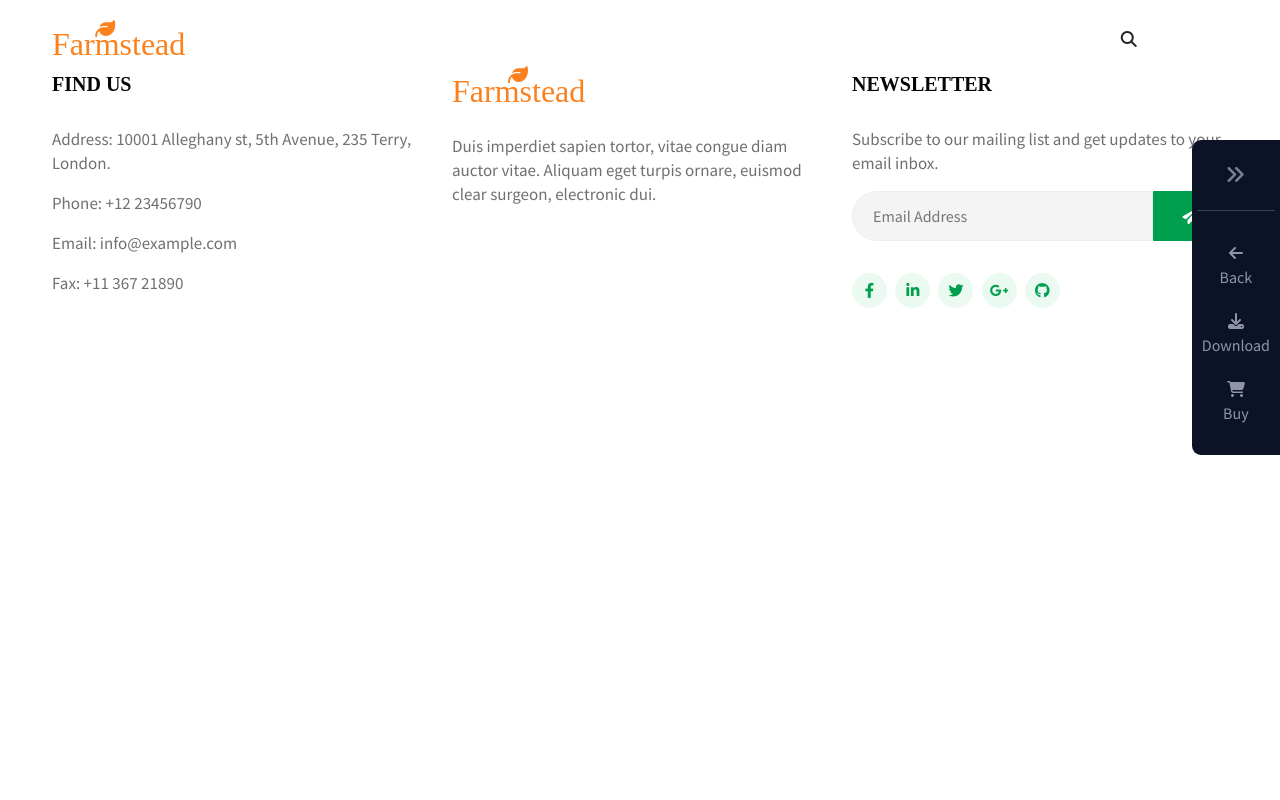
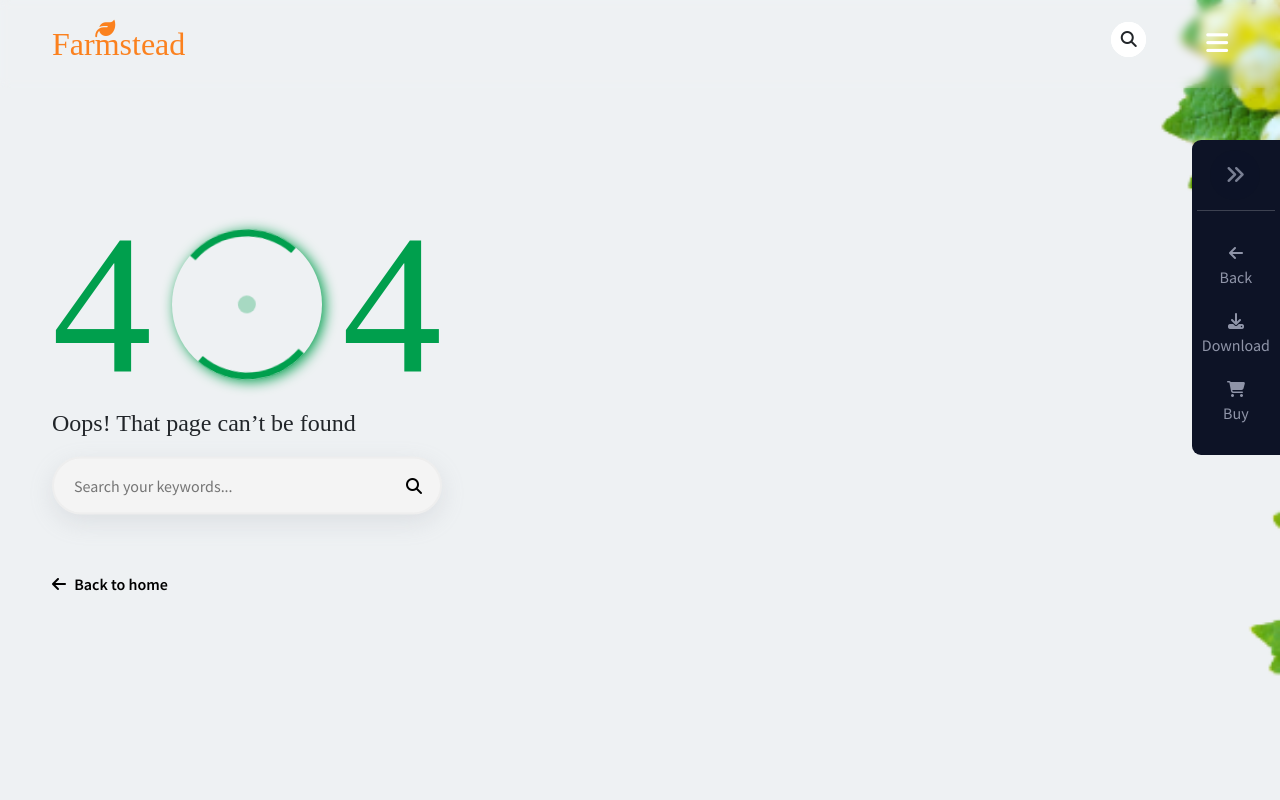
Before and after one commit to hqbao000101/BCS07_CAPSTONE1_G6_Farmstead, a plain HTML site: page pages/page404.html in a window 1280 px wide. Shown: the top 800 px of the page. Drawn offline with nearby package versions, Linux system fonts and the light colour scheme; a web font is replaced by a local one.

Commit message:
feat: page404-main

```diff
--- a/css/style.page404.css
+++ b/css/style.page404.css
@@ -1 +1,193 @@
+/* ! global */
+header > nav.navbar {
+  backdrop-filter: blur(5px);
+}
+
+/***** dark-theme *****/
+.dark-theme .oops {
+  background-color: #333;
+}
+
+.dark-theme .oops .oops__content > p,
+.dark-theme .oops .oops__content > a i,
+.dark-theme .oops .oops__content > a span {
+  color: white;
+}
+
+.dark-theme .oops .oops__content form input {
+  background-color: #0b0d0e;
+  border-color: rgba(255, 255, 255, 0.2);
+  color: #eee;
+}
+
+.dark-theme .oops .oops__content form i {
+  color: white;
+}
+/***** End dark-theme *****/
+
 /* ! oops */
+.oops {
+  background-image: url("../img/page404/error2.png");
+  background-size: cover;
+  height: 100vh;
+  position: relative;
+  background-color: rgba(171, 184, 195, 0.2);
+}
+
+.oops .oops__content {
+  position: absolute;
+  top: 50%;
+  transform: translateY(-50%);
+}
+
+.oops .oops__content .content__title h1 {
+  font-size: 200px;
+  line-height: 1;
+  color: #009f4d;
+  font-family: var(--font-volkhov);
+  margin-bottom: 0;
+}
+
+.oops .oops__content .content__title .zero_shadow {
+  border-radius: 50%;
+  box-shadow: 3px 2px 13px #009f4d;
+  margin: 0 20px;
+}
+
+.oops .oops__content .content__title .zero_shadow #zero {
+  height: 150px;
+  width: 150px;
+  border-radius: 50%;
+  background-color: transparent;
+  border-top: 7px solid #009f4d;
+  border-bottom: 7px solid #009f4d;
+  border-left: 7px solid transparent;
+  border-right: 7px solid transparent;
+  animation: borderSpin 5s infinite ease-in;
+  position: relative;
+}
+
+.oops .oops__content .content__title .zero_shadow #zero .zero__inner {
+  width: 6.7%;
+  height: 6.7%;
+  border-radius: 50%;
+  background-color: #009f4d;
+  position: absolute;
+  top: 50%;
+  left: 50%;
+  transform: translate(-50%, -50%);
+  animation: circleScale 2.5s infinite ease-in-out;
+}
+
+.oops .oops__content > p {
+  font-size: 24px;
+  font-weight: 300;
+  font-family: var(--font-volkhov);
+}
+
+.oops .oops__content form {
+  margin: 16px 0 57px;
+}
+
+.oops .oops__content form input {
+  padding: 15px 58px 15px 20px;
+  color: #060606;
+  border: 2px solid #eee;
+  background-color: #f4f4f4;
+  border-radius: 35px;
+  width: 100%;
+  box-shadow: rgba(149, 157, 165, 0.2) 0px 8px 24px;
+}
+
+.oops .oops__content form input:focus {
+  outline: none;
+}
+
+.oops .oops__content form i {
+  position: absolute;
+  top: 50%;
+  right: 20px;
+  transform: translateY(-50%);
+  transition: all 0.5s;
+}
+
+.oops .oops__content form i:hover {
+  color: #009f4d;
+}
+
+.oops .oops__content > a i {
+  transition: all 0.5s;
+}
+
+.oops .oops__content > a span {
+  font-weight: 600;
+  margin-left: 5px;
+  transition: all 0.5s;
+}
+
+.oops .oops__content > a:hover i,
+.oops .oops__content > a:hover span {
+  color: #009f4d;
+}
+
+/* ! responsive */
+/* ! 576px */
+@media screen and (max-width: 575.98px) {
+  .oops .oops__content {
+    width: 92%;
+    padding: 0 45px;
+  }
+
+  .oops .oops__content .content__title h1 {
+    font-size: 100px;
+  }
+
+  .oops .oops__content > p {
+    font-size: 16px;
+  }
+
+  .oops .oops__content .content__title .zero_shadow #zero {
+    width: 80px;
+    height: 80px;
+  }
+}
+
+/* ! 387px */
+@media screen and (max-width: 387px) {
+  .oops .oops__content {
+    padding: 0;
+  }
+}
+
+/* ! keyframes */
+@keyframes borderSpin {
+  from {
+    transform: rotateZ(0);
+  }
+  to {
+    transform: rotateZ(-180deg);
+  }
+}
+
+@keyframes circleScale {
+  0% {
+    transform: translate(-50%, -50%) scale(0);
+    opacity: 0.4;
+  }
+  25% {
+    transform: translate(-50%, -50%) scale(2);
+    opacity: 0.3;
+  }
+  50% {
+    transform: translate(-50%, -50%) scale(4);
+    opacity: 0.3;
+  }
+  75% {
+    transform: translate(-50%, -50%) scale(8);
+    opacity: 0.2;
+  }
+  100% {
+    transform: translate(-50%, -50%) scale(12);
+    opacity: 0;
+  }
+}
--- a/pages/page404.html
+++ b/pages/page404.html
@@ -58,7 +58,7 @@
       <nav class="navbar navbar-expand navbar-light">
         <div class="container navbar_content">
           <!-- navbar - left -->
-          <a class="navbar-brand navbar_left text-center" href="#">
+          <a class="navbar-brand navbar_left text-center" href="../index.html">
             <i class="fa-solid fa-leaf"></i>
             <h1>Farmstead</h1>
           </a>
@@ -100,7 +100,7 @@
                   aria-labelledby="navbarDropdownMenuLink"
                 >
                   <li>
-                    <a class="dropdown-item dropdown_active" href="#">HOME</a>
+                    <a class="dropdown-item" href="../index.html">HOME</a>
                   </li>
                   <li>
                     <a class="dropdown-item" href="./pages/about.html">ABOUT</a>
@@ -120,7 +120,7 @@
                     <a class="dropdown-item" href="#">ELEMENTS PAGE</a>
                   </li>
                   <li>
-                    <a class="dropdown-item" href="./pages/page404.html"
+                    <a class="dropdown-item dropdown_active" href="#"
                       >404 PAGE</a
                     >
                   </li>
@@ -139,7 +139,34 @@
 
     <main>
       <section class="oops">
-
+        <div class="container">
+          <div class="oops__content text-sm-start text-center">
+            <div class="content__title d-flex align-items-center justify-content-center justify-content-sm-start mb-3 mb-sm-0">
+              <h1>4</h1>
+              <div class="zero_shadow">
+                <div id="zero">
+                  <div class="zero__inner"></div>
+                </div>
+              </div>
+              <h1>4</h1>
+            </div>
+            <p>Oops! That page can’t be found</p>
+            <form class="position-relative">
+              <input
+                type="text"
+                placeholder="Search your keywords..."
+                name="search-keywords"
+              />
+              <a href="#">
+                <i class="fa fa-search"></i>
+              </a>
+            </form>
+            <a href="../index.html">
+              <i class="fa fa-arrow-left"></i>
+              <span>Back to home</span>
+            </a>
+          </div>
+        </div>
       </section>
     </main>
 
@@ -165,7 +192,7 @@
           <div
             class="col-md-6 col-lg-4 footer__column position-relative mt-5 mt-md-0 order-md-0 order-1"
           >
-            <a href="#">
+            <a href="../index.html">
               <i class="fa-solid fa-leaf"></i>
               <h1>Farmstead</h1>
             </a>
```
Also changed, not shown: img/page404/error2.png (added).
